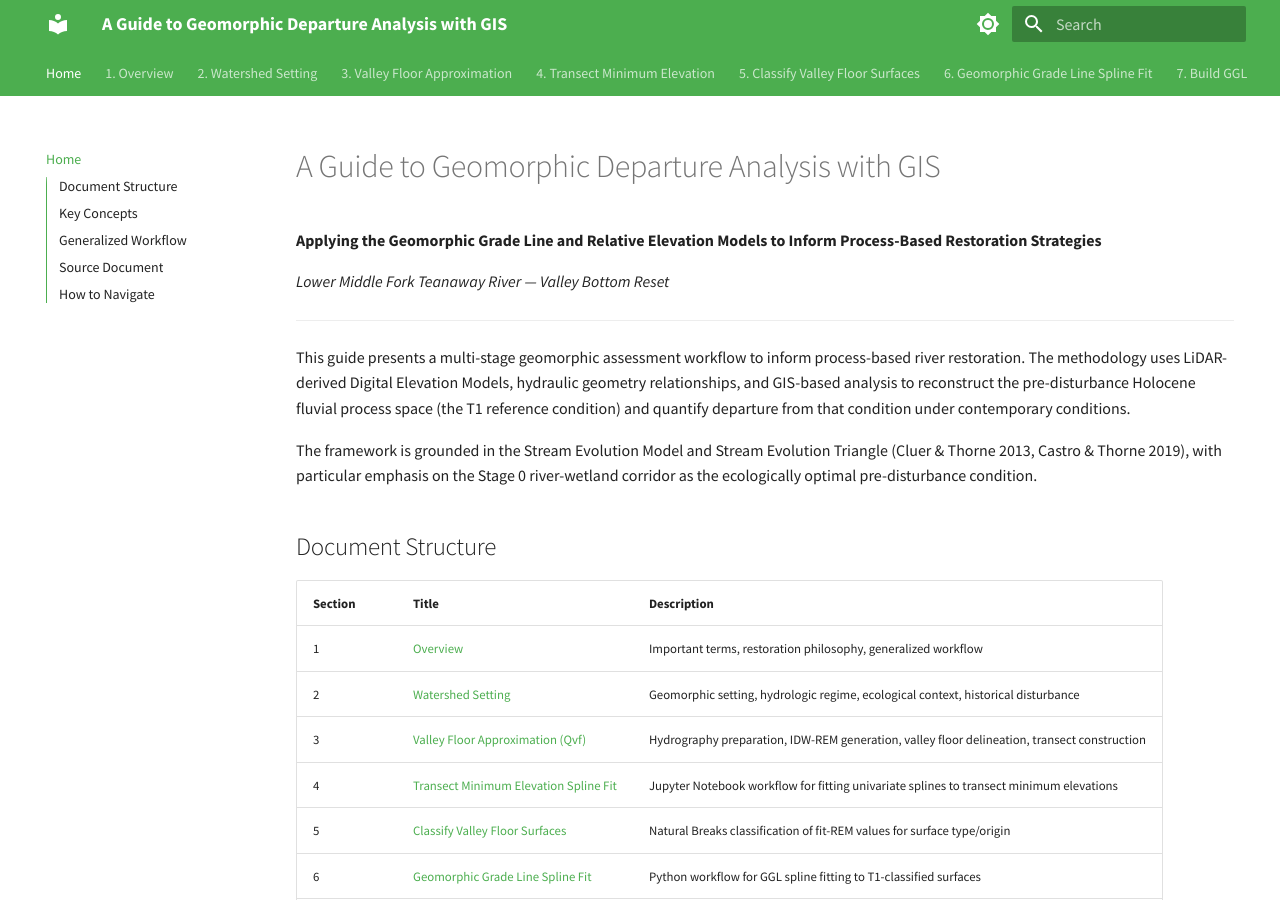
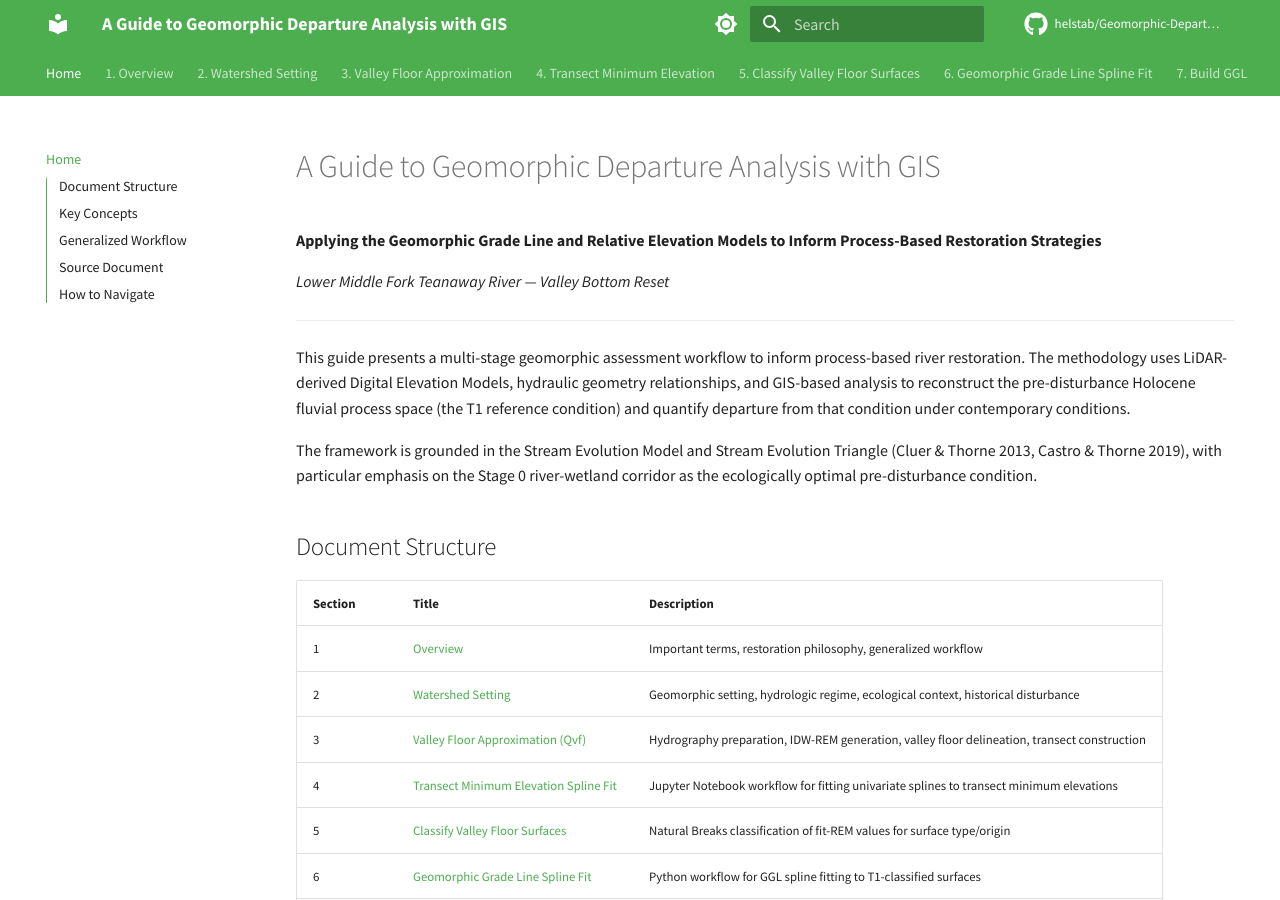
Before and after one commit to helstab/Geomorphic-Departure-Analysis, an MkDocs documentation site: the page built from docs/index.md, in a window 1280 px wide and 900 px high. Built offline with MkDocs 1.6.1 and Material for MkDocs 9.7.7, drawn with Linux system fonts in a browser that asks for light colours; comment, search, counter and statistics services are not loaded.

Commit message:
Update repo_url and repo_name in mkdocs.yml

```diff
--- a/mkdocs.yml
+++ b/mkdocs.yml
@@ -3,8 +3,8 @@ site_description: Applying the Geomorphic Grade Line and Relative Elevation Mode
 site_author: USDA Forest Service — Aquatic Restoration Team
 
 # If publishing to GitHub Pages, set this to your repo URL
-# repo_url: https://github.com/YOUR_USER/YOUR_REPO
-# repo_name: YOUR_USER/YOUR_REPO
+repo_url: https://github.com/YOUR_USER/YOUR_REPO
+repo_name: helstab/Geomorphic-Departure-Analysis
 
 theme:
   name: material
```
